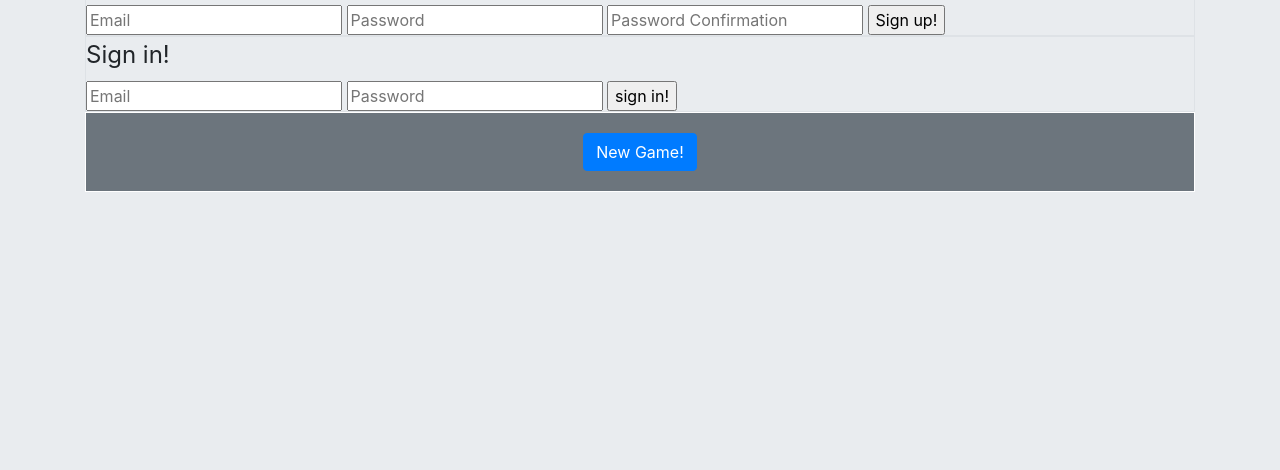
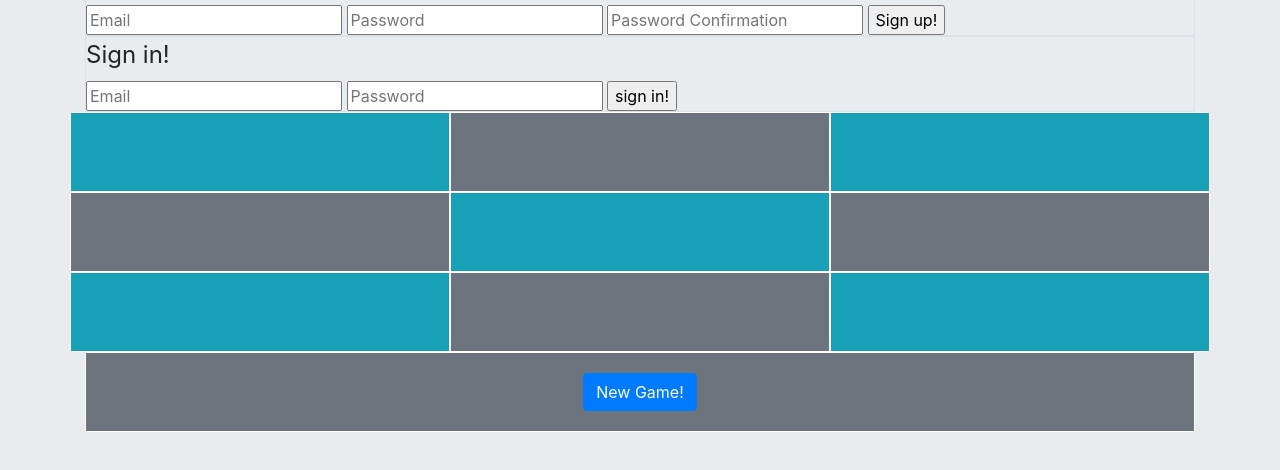
Before and after one commit to SorenHopkins/tictactoe-client, a website built with webpack: page index.html in a window 1280 px wide. Shown: the part 96-566 px from the top of the page. Built offline with nearby package versions, Linux system fonts and the light colour scheme.

Commit message:
Add tileclick functionality
Added tile clicks. Prevented tiles from being clicked twice.
Added hidden condition to 'main' and 'loginpage' divs.
Set toggle on sign in and sign out.

```diff
--- a/assets/scripts/app.js
+++ b/assets/scripts/app.js
@@ -11,6 +11,6 @@ $(() => {
   // your JS code goes here
   $('#sign-up').on('submit', authEvents.onSignUp)
   $('#sign-in').on('submit', authEvents.onSignIn)
-  $('#tttTile').on('click', gameEvents.updateTile)
+  $('.tttTile').on('click', gameEvents.updateTile)
   $('#newgame').on('click', gameEvents.createGame)
 })
--- a/assets/scripts/auth/ui.js
+++ b/assets/scripts/auth/ui.js
@@ -22,6 +22,7 @@ const signInSuccess = function (responseData) {
   $('#message').text(`API token: ${responseData.user.token} `)
   $('#message').removeClass()
   $('#message').addClass('success')
+  $('#loginpage', '#main').toggleClass('hidden')
   console.log('signInSuccess ran')
   console.log(responseData)
 }
@@ -30,6 +31,7 @@ const signOutSuccess = function () {
   $('#message').text(`Successful sign out`)
   $('#message').removeClass()
   $('#message').addClass('success')
+  $('#loginpage', '#main').toggleClass('hidden')
   console.log('signOutSuccess ran')
 }
 
--- a/index.html
+++ b/index.html
@@ -32,8 +32,20 @@
           </fieldset>
         </form>
       </div>
+      <div id="main" class="hidden">
       <div id="gamebody" class="container">
-
+        <div class="row">
+          <div id="1" data-tilenum="1" class="col-4 box alt-color tttTile"></div>
+          <div id="2" data-tilenum="2" class="col-4 box tttTile"></div>
+          <div id="3" data-tilenum="3" class="col-4 box alt-color tttTile"></div>
+          <div id="4" data-tilenum="4" class="col-4 box tttTile"></div>
+          <div id="5" data-tilenum="5" class="col-4 box alt-color tttTile"></div>
+          <div id="6" data-tilenum="6" class="col-4 box tttTile"></div>
+          <div id="7" data-tilenum="7" class="col-4 box alt-color tttTile"></div>
+          <div id="8" data-tilenum="8" class="col-4 box tttTile"></div>
+          <div id="9" data-tilenum="9" class="col-4 box alt-color tttTile"></div>
+        </div>
+      </div>
       </div>
     <div class="newgame container">
       <div class="box">
```
